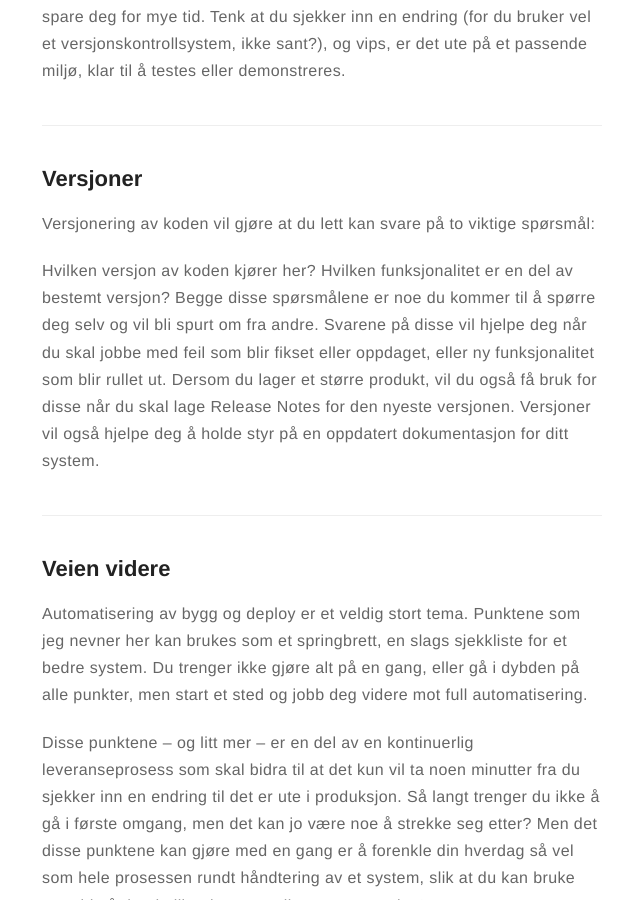
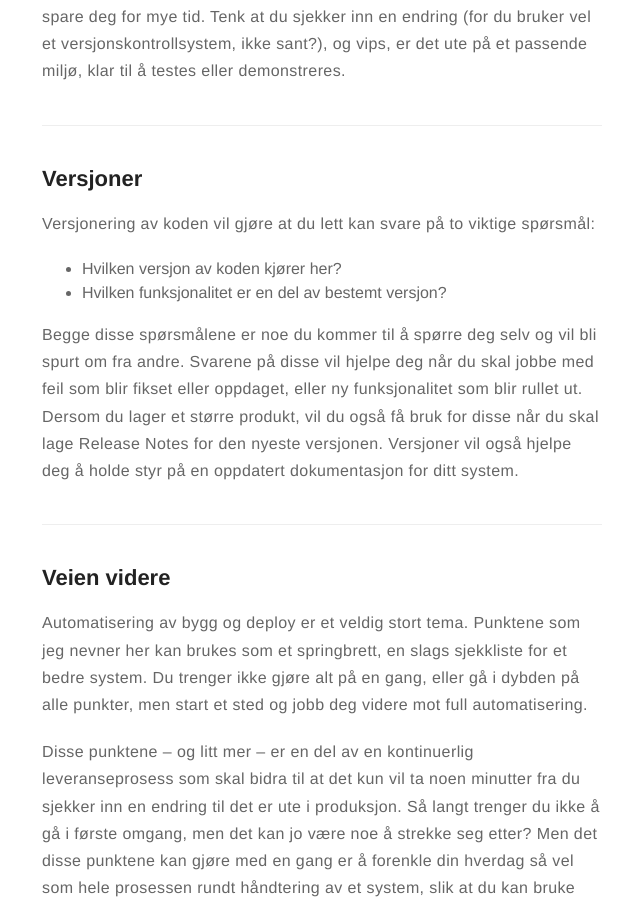
Before and after one commit to mehmandarov/mehmandarov.github.io, a Jekyll site: the page built from _posts/2016-05-16-hva-skjer-med-koden-din-etter-at-du-har-skrevet-den-ferdig.markdown, in a window 1280 px wide and 900 px high, scrolled down 4204 px. Shown: the whole window, without its empty margins (318-958 px from the left). Built offline with Jekyll 4.4.1, drawn with Linux system fonts in a browser that asks for light colours.

```diff
--- a/_posts/2016-05-16-hva-skjer-med-koden-din-etter-at-du-har-skrevet-den-ferdig.markdown
+++ b/_posts/2016-05-16-hva-skjer-med-koden-din-etter-at-du-har-skrevet-den-ferdig.markdown
@@ -68,8 +68,9 @@ Når du utvikler et system bør du vite hvilket miljø og oppsett dette vil kjø
 
 Versjonering av koden vil gjøre at du lett kan svare på to viktige spørsmål:
 
-Hvilken versjon av koden kjører her?
-Hvilken funksjonalitet er en del av bestemt versjon?
+* Hvilken versjon av koden kjører her?
+* Hvilken funksjonalitet er en del av bestemt versjon?
+
 Begge disse spørsmålene er noe du kommer til å spørre deg selv og vil bli spurt om fra andre. Svarene på disse vil hjelpe deg når du skal jobbe med feil som blir fikset eller oppdaget, eller ny funksjonalitet som blir rullet ut. Dersom du lager et større produkt, vil du også få bruk for disse når du skal lage Release Notes for den nyeste versjonen. Versjoner vil også hjelpe deg å holde styr på en oppdatert dokumentasjon for ditt system.
 
 ---
```
